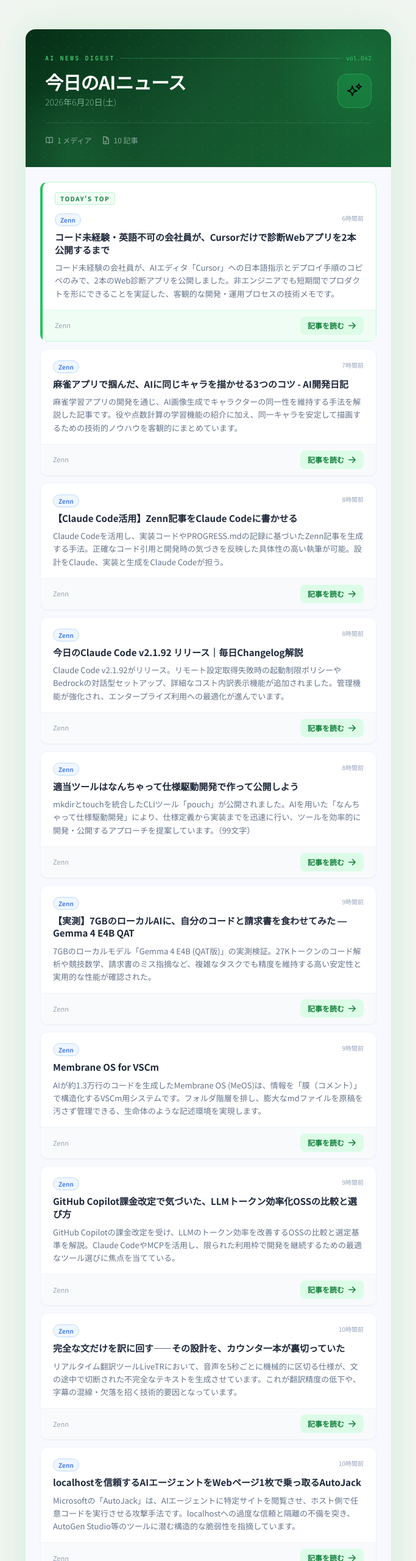
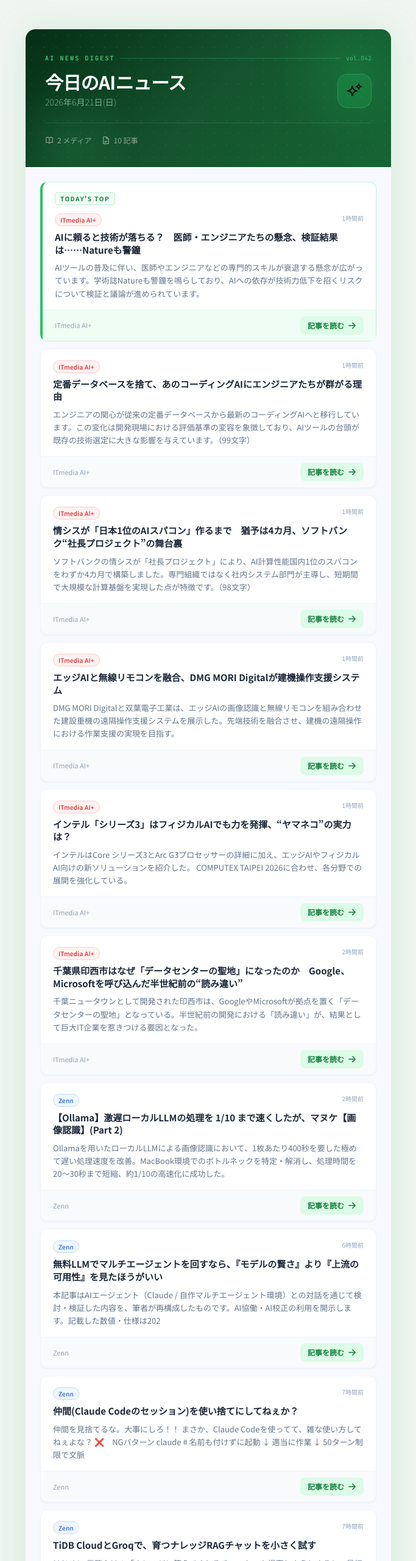
Before and after one commit to muramasalldr-max/ai-news-delivery, a plain HTML site: page index.html in a window 1280 px wide. Shown: the top 2560 px of the page at 61% size, without its empty margins (298-981 px from the left). Drawn offline with nearby package versions, Linux system fonts and the light colour scheme.

Commit message:
deploy: d10dac0924df5cd2effa6f749fe977626c312e90

```diff
--- a/index.html
+++ b/index.html
@@ -92,7 +92,7 @@
           <h1 class="text-white text-3xl font-bold tracking-tight leading-none">
             今日のAIニュース
           </h1>
-          <p class="text-brand-200/60 text-sm mt-2 font-light">2026年6月20日(土)</p>
+          <p class="text-brand-200/60 text-sm mt-2 font-light">2026年6月21日(日)</p>
         </div>
 
         <!-- AI icon badge -->
@@ -110,7 +110,7 @@
           <svg class="w-3.5 h-3.5" fill="none" viewBox="0 0 24 24" stroke="currentColor" stroke-width="2">
             <path stroke-linecap="round" stroke-linejoin="round" d="M12 6.042A8.967 8.967 0 006 3.75c-1.052 0-2.062.18-3 .512v14.25A8.987 8.987 0 016 18c2.305 0 4.408.867 6 2.292m0-14.25a8.966 8.966 0 016-2.292c1.052 0 2.062.18 3 .512v14.25A8.987 8.987 0 0018 18a8.966 8.966 0 00-6 2.292m0-14.25v14.25" />
           </svg>
-          <span>1 メディア</span>
+          <span>2 メディア</span>
         </div>
         <div class="flex items-center gap-1.5 text-white/50 text-xs">
           <svg class="w-3.5 h-3.5" fill="none" viewBox="0 0 24 24" stroke="currentColor" stroke-width="2">
@@ -129,15 +129,15 @@
         <div class="px-5 pt-3 pb-1"><span class="inline-block text-[10px] font-bold tracking-[0.15em] text-brand-700 bg-brand-50 border border-brand-200 rounded px-2 py-0.5 mb-2">TODAY'S TOP</span></div>
         <div class="px-5 pb-4">
           <div class="flex items-start justify-between gap-3 mb-2">
-            <span class="source-zenn text-[10px] font-medium px-2 py-0.5 rounded-full border tracking-wide flex-shrink-0 mt-0.5">Zenn</span>
-            <span class="text-[10px] text-slate-400 flex-shrink-0 mt-0.5">6時間前</span>
+            <span class="source-itmedia text-[10px] font-medium px-2 py-0.5 rounded-full border tracking-wide flex-shrink-0 mt-0.5">ITmedia AI+</span>
+            <span class="text-[10px] text-slate-400 flex-shrink-0 mt-0.5">1時間前</span>
           </div>
-          <h2 class="text-slate-800 font-bold text-[15px] leading-snug mb-2">コード未経験・英語不可の会社員が、Cursorだけで診断Webアプリを2本公開するまで</h2>
-          <p class="text-slate-500 text-[13px] leading-relaxed">コード未経験の会社員が、AIエディタ「Cursor」への日本語指示とデプロイ手順のコピペのみで、2本のWeb診断アプリを公開しました。非エンジニアでも短期間でプロダクトを形にできることを実証した、客観的な開発・運用プロセスの技術メモです。</p>
+          <h2 class="text-slate-800 font-bold text-[15px] leading-snug mb-2">AIに頼ると技術が落ちる？　医師・エンジニアたちの懸念、検証結果は……Natureも警鐘</h2>
+          <p class="text-slate-500 text-[13px] leading-relaxed">AIツールの普及に伴い、医師やエンジニアなどの専門的スキルが衰退する懸念が広がっています。学術誌Natureも警鐘を鳴らしており、AIへの依存が技術力低下を招くリスクについて検証と議論が進められています。</p>
         </div>
         <div class="px-5 py-2.5 bg-brand-50 border-brand-100 border-t flex items-center justify-between">
-          <span class="text-[11px] text-slate-400">Zenn</span>
-          <a href="https://zenn.dev/mad_tea_party/articles/bec2784ad7d339" target="_blank" rel="noopener noreferrer"
+          <span class="text-[11px] text-slate-400">ITmedia AI+</span>
+          <a href="https://www.itmedia.co.jp/news/articles/2606/22/news041.html" target="_blank" rel="noopener noreferrer"
              class="inline-flex items-center gap-1.5 text-brand-700 text-[12px] font-semibold bg-brand-100 hover:bg-brand-200 px-3 py-1.5 rounded-lg transition-colors">
             記事を読む
             <svg class="w-3.5 h-3.5" fill="none" viewBox="0 0 24 24" stroke="currentColor" stroke-width="2.5">
@@ -152,15 +152,15 @@
 
         <div class="px-5 py-4">
           <div class="flex items-start justify-between gap-3 mb-2">
-            <span class="source-zenn text-[10px] font-medium px-2 py-0.5 rounded-full border tracking-wide flex-shrink-0 mt-0.5">Zenn</span>
-            <span class="text-[10px] text-slate-400 flex-shrink-0 mt-0.5">7時間前</span>
+            <span class="source-itmedia text-[10px] font-medium px-2 py-0.5 rounded-full border tracking-wide flex-shrink-0 mt-0.5">ITmedia AI+</span>
+            <span class="text-[10px] text-slate-400 flex-shrink-0 mt-0.5">1時間前</span>
           </div>
-          <h2 class="text-slate-800 font-bold text-[15px] leading-snug mb-2">麻雀アプリで掴んだ、AIに同じキャラを描かせる3つのコツ - AI開発日記</h2>
-          <p class="text-slate-500 text-[13px] leading-relaxed">麻雀学習アプリの開発を通じ、AI画像生成でキャラクターの同一性を維持する手法を解説した記事です。役や点数計算の学習機能の紹介に加え、同一キャラを安定して描画するための技術的ノウハウを客観的にまとめています。</p>
+          <h2 class="text-slate-800 font-bold text-[15px] leading-snug mb-2">定番データベースを捨て、あのコーディングAIにエンジニアたちが群がる理由</h2>
+          <p class="text-slate-500 text-[13px] leading-relaxed">エンジニアの関心が従来の定番データベースから最新のコーディングAIへと移行しています。この変化は開発現場における評価基準の変容を象徴しており、AIツールの台頭が既存の技術選定に大きな影響を与えています。（99文字）</p>
         </div>
         <div class="px-5 py-2.5 bg-slate-50 border-slate-100 border-t flex items-center justify-between">
-          <span class="text-[11px] text-slate-400">Zenn</span>
-          <a href="https://zenn.dev/sway/articles/ai_product_mahjo" target="_blank" rel="noopener noreferrer"
+          <span class="text-[11px] text-slate-400">ITmedia AI+</span>
+          <a href="https://kn.itmedia.co.jp/kn/articles/2606/22/news028.html" target="_blank" rel="noopener noreferrer"
              class="inline-flex items-center gap-1.5 text-brand-700 text-[12px] font-semibold bg-brand-100 hover:bg-brand-200 px-3 py-1.5 rounded-lg transition-colors">
             記事を読む
             <svg class="w-3.5 h-3.5" fill="none" viewBox="0 0 24 24" stroke="currentColor" stroke-width="2.5">
@@ -175,15 +175,15 @@
 
         <div class="px-5 py-4">
           <div class="flex items-start justify-between gap-3 mb-2">
-            <span class="source-zenn text-[10px] font-medium px-2 py-0.5 rounded-full border tracking-wide flex-shrink-0 mt-0.5">Zenn</span>
-            <span class="text-[10px] text-slate-400 flex-shrink-0 mt-0.5">8時間前</span>
+            <span class="source-itmedia text-[10px] font-medium px-2 py-0.5 rounded-full border tracking-wide flex-shrink-0 mt-0.5">ITmedia AI+</span>
+            <span class="text-[10px] text-slate-400 flex-shrink-0 mt-0.5">1時間前</span>
           </div>
-          <h2 class="text-slate-800 font-bold text-[15px] leading-snug mb-2">【Claude Code活用】Zenn記事をClaude Codeに書かせる</h2>
-          <p class="text-slate-500 text-[13px] leading-relaxed">Claude Codeを活用し、実装コードやPROGRESS.mdの記録に基づいたZenn記事を生成する手法。正確なコード引用と開発時の気づきを反映した具体性の高い執筆が可能。設計をClaude、実装と生成をClaude Codeが担う。</p>
+          <h2 class="text-slate-800 font-bold text-[15px] leading-snug mb-2">情シスが「日本1位のAIスパコン」作るまで　猶予は4カ月、ソフトバンク“社長プロジェクト”の舞台裏</h2>
+          <p class="text-slate-500 text-[13px] leading-relaxed">ソフトバンクの情シスが「社長プロジェクト」により、AI計算性能国内1位のスパコンをわずか4カ月で構築しました。専門組織ではなく社内システム部門が主導し、短期間で大規模な計算基盤を実現した点が特徴です。（98文字）</p>
         </div>
         <div class="px-5 py-2.5 bg-slate-50 border-slate-100 border-t flex items-center justify-between">
-          <span class="text-[11px] text-slate-400">Zenn</span>
-          <a href="https://zenn.dev/pekopugu/articles/agent01-b8-zenn-article" target="_blank" rel="noopener noreferrer"
+          <span class="text-[11px] text-slate-400">ITmedia AI+</span>
+          <a href="https://www.itmedia.co.jp/business/articles/2606/22/news029.html" target="_blank" rel="noopener noreferrer"
              class="inline-flex items-center gap-1.5 text-brand-700 text-[12px] font-semibold bg-brand-100 hover:bg-brand-200 px-3 py-1.5 rounded-lg transition-colors">
             記事を読む
             <svg class="w-3.5 h-3.5" fill="none" viewBox="0 0 24 24" stroke="currentColor" stroke-width="2.5">
@@ -198,15 +198,15 @@
 
         <div class="px-5 py-4">
           <div class="flex items-start justify-between gap-3 mb-2">
-            <span class="source-zenn text-[10px] font-medium px-2 py-0.5 rounded-full border tracking-wide flex-shrink-0 mt-0.5">Zenn</span>
-            <span class="text-[10px] text-slate-400 flex-shrink-0 mt-0.5">8時間前</span>
+            <span class="source-itmedia text-[10px] font-medium px-2 py-0.5 rounded-full border tracking-wide flex-shrink-0 mt-0.5">ITmedia AI+</span>
+            <span class="text-[10px] text-slate-400 flex-shrink-0 mt-0.5">1時間前</span>
           </div>
-          <h2 class="text-slate-800 font-bold text-[15px] leading-snug mb-2">今日のClaude Code v2.1.92 リリース｜毎日Changelog解説</h2>
-          <p class="text-slate-500 text-[13px] leading-relaxed">Claude Code v2.1.92がリリース。リモート設定取得失敗時の起動制限ポリシーやBedrockの対話型セットアップ、詳細なコスト内訳表示機能が追加されました。管理機能が強化され、エンタープライズ利用への最適化が進んでいます。</p>
+          <h2 class="text-slate-800 font-bold text-[15px] leading-snug mb-2">エッジAIと無線リモコンを融合、DMG MORI Digitalが建機操作支援システム</h2>
+          <p class="text-slate-500 text-[13px] leading-relaxed">DMG MORI Digitalと双葉電子工業は、エッジAIの画像認識と無線リモコンを組み合わせた建設重機の遠隔操作支援システムを展示した。先端技術を融合させ、建機の遠隔操作における作業支援の実現を目指す。</p>
         </div>
         <div class="px-5 py-2.5 bg-slate-50 border-slate-100 border-t flex items-center justify-between">
-          <span class="text-[11px] text-slate-400">Zenn</span>
-          <a href="https://zenn.dev/moha0918/articles/claude-code-v2-1-92-changelog" target="_blank" rel="noopener noreferrer"
+          <span class="text-[11px] text-slate-400">ITmedia AI+</span>
+          <a href="https://monoist.itmedia.co.jp/mn/articles/2606/22/news021.html" target="_blank" rel="noopener noreferrer"
              class="inline-flex items-center gap-1.5 text-brand-700 text-[12px] font-semibold bg-brand-100 hover:bg-brand-200 px-3 py-1.5 rounded-lg transition-colors">
             記事を読む
             <svg class="w-3.5 h-3.5" fill="none" viewBox="0 0 24 24" stroke="currentColor" stroke-width="2.5">
@@ -221,15 +221,16 @@
 
         <div class="px-5 py-4">
           <div class="flex items-start justify-between gap-3 mb-2">
-            <span class="source-zenn text-[10px] font-medium px-2 py-0.5 rounded-full border tracking-wide flex-shrink-0 mt-0.5">Zenn</span>
-            <span class="text-[10px] text-slate-400 flex-shrink-0 mt-0.5">8時間前</span>
+            <span class="source-itmedia text-[10px] font-medium px-2 py-0.5 rounded-full border tracking-wide flex-shrink-0 mt-0.5">ITmedia AI+</span>
+            <span class="text-[10px] text-slate-400 flex-shrink-0 mt-0.5">1時間前</span>
           </div>
-          <h2 class="text-slate-800 font-bold text-[15px] leading-snug mb-2">適当ツールはなんちゃって仕様駆動開発で作って公開しよう</h2>
-          <p class="text-slate-500 text-[13px] leading-relaxed">mkdirとtouchを統合したCLIツール「pouch」が公開されました。AIを用いた「なんちゃって仕様駆動開発」により、仕様定義から実装までを迅速に行い、ツールを効率的に開発・公開するアプローチを提案しています。（99文字）</p>
+          <h2 class="text-slate-800 font-bold text-[15px] leading-snug mb-2">インテル「シリーズ3」はフィジカルAIでも力を発揮、“ヤマネコ”の実力は？</h2>
+          <p class="text-slate-500 text-[13px] leading-relaxed">インテルはCore シリーズ3とArc G3プロセッサーの詳細に加え、エッジAIやフィジカルAI向けの新ソリューションを紹介した。
+COMPUTEX TAIPEI 2026に合わせ、各分野での展開を強化している。</p>
         </div>
         <div class="px-5 py-2.5 bg-slate-50 border-slate-100 border-t flex items-center justify-between">
-          <span class="text-[11px] text-slate-400">Zenn</span>
-          <a href="https://zenn.dev/zawa_kyo/articles/b6af5a6d8644d1" target="_blank" rel="noopener noreferrer"
+          <span class="text-[11px] text-slate-400">ITmedia AI+</span>
+          <a href="https://monoist.itmedia.co.jp/mn/articles/2606/22/news051.html" target="_blank" rel="noopener noreferrer"
              class="inline-flex items-center gap-1.5 text-brand-700 text-[12px] font-semibold bg-brand-100 hover:bg-brand-200 px-3 py-1.5 rounded-lg transition-colors">
             記事を読む
             <svg class="w-3.5 h-3.5" fill="none" viewBox="0 0 24 24" stroke="currentColor" stroke-width="2.5">
@@ -244,15 +245,15 @@
 
         <div class="px-5 py-4">
           <div class="flex items-start justify-between gap-3 mb-2">
-            <span class="source-zenn text-[10px] font-medium px-2 py-0.5 rounded-full border tracking-wide flex-shrink-0 mt-0.5">Zenn</span>
-            <span class="text-[10px] text-slate-400 flex-shrink-0 mt-0.5">9時間前</span>
+            <span class="source-itmedia text-[10px] font-medium px-2 py-0.5 rounded-full border tracking-wide flex-shrink-0 mt-0.5">ITmedia AI+</span>
+            <span class="text-[10px] text-slate-400 flex-shrink-0 mt-0.5">2時間前</span>
           </div>
-          <h2 class="text-slate-800 font-bold text-[15px] leading-snug mb-2">【実測】7GBのローカルAIに、自分のコードと請求書を食わせてみた ― Gemma 4 E4B QAT</h2>
-          <p class="text-slate-500 text-[13px] leading-relaxed">7GBのローカルモデル「Gemma 4 E4B (QAT版)」の実測検証。27Kトークンのコード解析や競技数学、請求書のミス指摘など、複雑なタスクでも精度を維持する高い安定性と実用的な性能が確認された。</p>
+          <h2 class="text-slate-800 font-bold text-[15px] leading-snug mb-2">千葉県印西市はなぜ「データセンターの聖地」になったのか　Google、Microsoftを呼び込んだ半世紀前の“読み違い”</h2>
+          <p class="text-slate-500 text-[13px] leading-relaxed">千葉ニュータウンとして開発された印西市は、GoogleやMicrosoftが拠点を置く「データセンターの聖地」となっている。半世紀前の開発における「読み違い」が、結果として巨大IT企業を惹きつける要因となった。</p>
         </div>
         <div class="px-5 py-2.5 bg-slate-50 border-slate-100 border-t flex items-center justify-between">
-          <span class="text-[11px] text-slate-400">Zenn</span>
-          <a href="https://zenn.dev/aiwatch_jp/articles/gemma4-e4b-qat-local-hands-on" target="_blank" rel="noopener noreferrer"
+          <span class="text-[11px] text-slate-400">ITmedia AI+</span>
+          <a href="https://www.itmedia.co.jp/business/articles/2606/22/news018.html" target="_blank" rel="noopener noreferrer"
              class="inline-flex items-center gap-1.5 text-brand-700 text-[12px] font-semibold bg-brand-100 hover:bg-brand-200 px-3 py-1.5 rounded-lg transition-colors">
             記事を読む
             <svg class="w-3.5 h-3.5" fill="none" viewBox="0 0 24 24" stroke="currentColor" stroke-width="2.5">
@@ -268,14 +269,14 @@
         <div class="px-5 py-4">
           <div class="flex items-start justify-between gap-3 mb-2">
             <span class="source-zenn text-[10px] font-medium px-2 py-0.5 rounded-full border tracking-wide flex-shrink-0 mt-0.5">Zenn</span>
-            <span class="text-[10px] text-slate-400 flex-shrink-0 mt-0.5">9時間前</span>
+            <span class="text-[10px] text-slate-400 flex-shrink-0 mt-0.5">2時間前</span>
           </div>
-          <h2 class="text-slate-800 font-bold text-[15px] leading-snug mb-2">Membrane OS for VSCm</h2>
-          <p class="text-slate-500 text-[13px] leading-relaxed">AIが約1.3万行のコードを生成したMembrane OS (MeOS)は、情報を「膜（コメント）」で構造化するVSCm用システムです。フォルダ階層を排し、膨大なmdファイルを原稿を汚さず管理できる、生命体のような記述環境を実現します。</p>
+          <h2 class="text-slate-800 font-bold text-[15px] leading-snug mb-2">【Ollama】激遅ローカルLLMの処理を 1/10 まで速くしたが、マヌケ【画像認識】(Part 2)</h2>
+          <p class="text-slate-500 text-[13px] leading-relaxed">Ollamaを用いたローカルLLMによる画像認識において、1枚あたり400秒を要した極めて遅い処理速度を改善。MacBook環境でのボトルネックを特定・解消し、処理時間を20〜30秒まで短縮、約1/10の高速化に成功した。</p>
         </div>
         <div class="px-5 py-2.5 bg-slate-50 border-slate-100 border-t flex items-center justify-between">
           <span class="text-[11px] text-slate-400">Zenn</span>
-          <a href="https://zenn.dev/laixai/articles/9e8ea3740bd4ac" target="_blank" rel="noopener noreferrer"
+          <a href="https://zenn.dev/pmarche/articles/80d2693a0c715d" target="_blank" rel="noopener noreferrer"
              class="inline-flex items-center gap-1.5 text-brand-700 text-[12px] font-semibold bg-brand-100 hover:bg-brand-200 px-3 py-1.5 rounded-lg transition-colors">
             記事を読む
             <svg class="w-3.5 h-3.5" fill="none" viewBox="0 0 24 24" stroke="currentColor" stroke-width="2.5">
@@ -291,14 +292,14 @@
         <div class="px-5 py-4">
           <div class="flex items-start justify-between gap-3 mb-2">
             <span class="source-zenn text-[10px] font-medium px-2 py-0.5 rounded-full border tracking-wide flex-shrink-0 mt-0.5">Zenn</span>
-            <span class="text-[10px] text-slate-400 flex-shrink-0 mt-0.5">9時間前</span>
+            <span class="text-[10px] text-slate-400 flex-shrink-0 mt-0.5">6時間前</span>
           </div>
-          <h2 class="text-slate-800 font-bold text-[15px] leading-snug mb-2">GitHub Copilot課金改定で気づいた、LLMトークン効率化OSSの比較と選び方</h2>
-          <p class="text-slate-500 text-[13px] leading-relaxed">GitHub Copilotの課金改定を受け、LLMのトークン効率を改善するOSSの比較と選定基準を解説。Claude CodeやMCPを活用し、限られた利用枠で開発を継続するための最適なツール選びに焦点を当てている。</p>
+          <h2 class="text-slate-800 font-bold text-[15px] leading-snug mb-2">無料LLMでマルチエージェントを回すなら、『モデルの賢さ』より『上流の可用性』を見たほうがいい</h2>
+          <p class="text-slate-500 text-[13px] leading-relaxed">本記事はAIエージェント（Claude / 自作マルチエージェント環境）との対話を通じて検討・検証した内容を、筆者が再構成したものです。AI協働・AI校正の利用を開示します。記載した数値・仕様は202</p>
         </div>
         <div class="px-5 py-2.5 bg-slate-50 border-slate-100 border-t flex items-center justify-between">
           <span class="text-[11px] text-slate-400">Zenn</span>
-          <a href="https://zenn.dev/jodycraft/articles/3e138564772a41" target="_blank" rel="noopener noreferrer"
+          <a href="https://zenn.dev/masafumi_heijo/articles/free-llm-multiagent-upstream-stability" target="_blank" rel="noopener noreferrer"
              class="inline-flex items-center gap-1.5 text-brand-700 text-[12px] font-semibold bg-brand-100 hover:bg-brand-200 px-3 py-1.5 rounded-lg transition-colors">
             記事を読む
             <svg class="w-3.5 h-3.5" fill="none" viewBox="0 0 24 24" stroke="currentColor" stroke-width="2.5">
@@ -314,14 +315,21 @@
         <div class="px-5 py-4">
           <div class="flex items-start justify-between gap-3 mb-2">
             <span class="source-zenn text-[10px] font-medium px-2 py-0.5 rounded-full border tracking-wide flex-shrink-0 mt-0.5">Zenn</span>
-            <span class="text-[10px] text-slate-400 flex-shrink-0 mt-0.5">10時間前</span>
+            <span class="text-[10px] text-slate-400 flex-shrink-0 mt-0.5">7時間前</span>
           </div>
-          <h2 class="text-slate-800 font-bold text-[15px] leading-snug mb-2">完全な文だけを訳に回す——その設計を、カウンタ一本が裏切っていた</h2>
-          <p class="text-slate-500 text-[13px] leading-relaxed">リアルタイム翻訳ツールLiveTRにおいて、音声を5秒ごとに機械的に区切る仕様が、文の途中で切断された不完全なテキストを生成させています。これが翻訳精度の低下や、字幕の混線・欠落を招く技術的要因となっています。</p>
+          <h2 class="text-slate-800 font-bold text-[15px] leading-snug mb-2">仲間(Claude Codeのセッション)を使い捨てにしてねぇか？</h2>
+          <p class="text-slate-500 text-[13px] leading-relaxed">仲間を見捨てるな。大事にしろ！！
+まさか、Claude Codeを使ってて、雑な使い方してねぇよな？
+❌　NGパターン
+claude  # 名前も付けずに起動
+↓
+適当に作業
+↓
+50ターン制限で文脈</p>
         </div>
         <div class="px-5 py-2.5 bg-slate-50 border-slate-100 border-t flex items-center justify-between">
           <span class="text-[11px] text-slate-400">Zenn</span>
-          <a href="https://zenn.dev/kitepon/articles/livetr-complete-sentence" target="_blank" rel="noopener noreferrer"
+          <a href="https://zenn.dev/nenene01/articles/claude-code-session-guide" target="_blank" rel="noopener noreferrer"
              class="inline-flex items-center gap-1.5 text-brand-700 text-[12px] font-semibold bg-brand-100 hover:bg-brand-200 px-3 py-1.5 rounded-lg transition-colors">
             記事を読む
             <svg class="w-3.5 h-3.5" fill="none" viewBox="0 0 24 24" stroke="currentColor" stroke-width="2.5">
@@ -337,14 +345,16 @@
         <div class="px-5 py-4">
           <div class="flex items-start justify-between gap-3 mb-2">
             <span class="source-zenn text-[10px] font-medium px-2 py-0.5 rounded-full border tracking-wide flex-shrink-0 mt-0.5">Zenn</span>
-            <span class="text-[10px] text-slate-400 flex-shrink-0 mt-0.5">10時間前</span>
+            <span class="text-[10px] text-slate-400 flex-shrink-0 mt-0.5">7時間前</span>
           </div>
-          <h2 class="text-slate-800 font-bold text-[15px] leading-snug mb-2">localhostを信頼するAIエージェントをWebページ1枚で乗っ取るAutoJack</h2>
-          <p class="text-slate-500 text-[13px] leading-relaxed">Microsoftの「AutoJack」は、AIエージェントに特定サイトを閲覧させ、ホスト側で任意コードを実行させる攻撃手法です。localhostへの過度な信頼と隔離の不備を突き、AutoGen Studio等のツールに潜む構造的な脆弱性を指摘しています。</p>
+          <h2 class="text-slate-800 font-bold text-[15px] leading-snug mb-2">TiDB CloudとGroqで、育つナレッジRAGチャットを小さく試す</h2>
+          <p class="text-slate-500 text-[13px] leading-relaxed">はじめに
+業務向けの「ナレッジに答えてくれるチャット」を提案しようとすると、最初に悩むのがコストでした。
+大手クラウドのマネージド検索サービスやAI検索系の構成は強力ですが、提案段階の小さなPoCでも</p>
         </div>
         <div class="px-5 py-2.5 bg-slate-50 border-slate-100 border-t flex items-center justify-between">
           <span class="text-[11px] text-slate-400">Zenn</span>
-          <a href="https://zenn.dev/okssusucha/articles/20260620-autojack-autogen-studio-localhost-rce" target="_blank" rel="noopener noreferrer"
+          <a href="https://zenn.dev/como/articles/tidb-groq-growing-rag-chat" target="_blank" rel="noopener noreferrer"
              class="inline-flex items-center gap-1.5 text-brand-700 text-[12px] font-semibold bg-brand-100 hover:bg-brand-200 px-3 py-1.5 rounded-lg transition-colors">
             記事を読む
             <svg class="w-3.5 h-3.5" fill="none" viewBox="0 0 24 24" stroke="currentColor" stroke-width="2.5">
```
